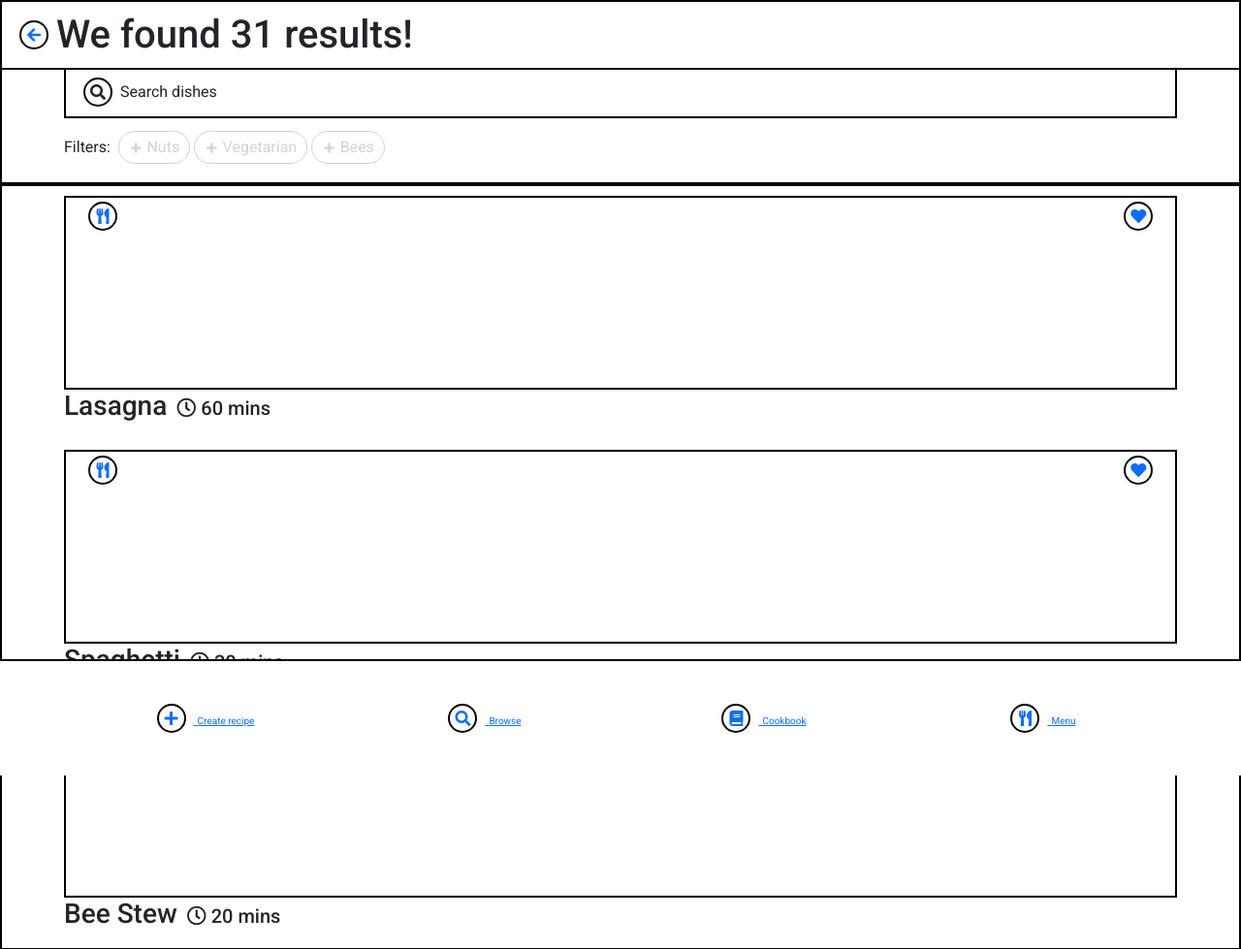
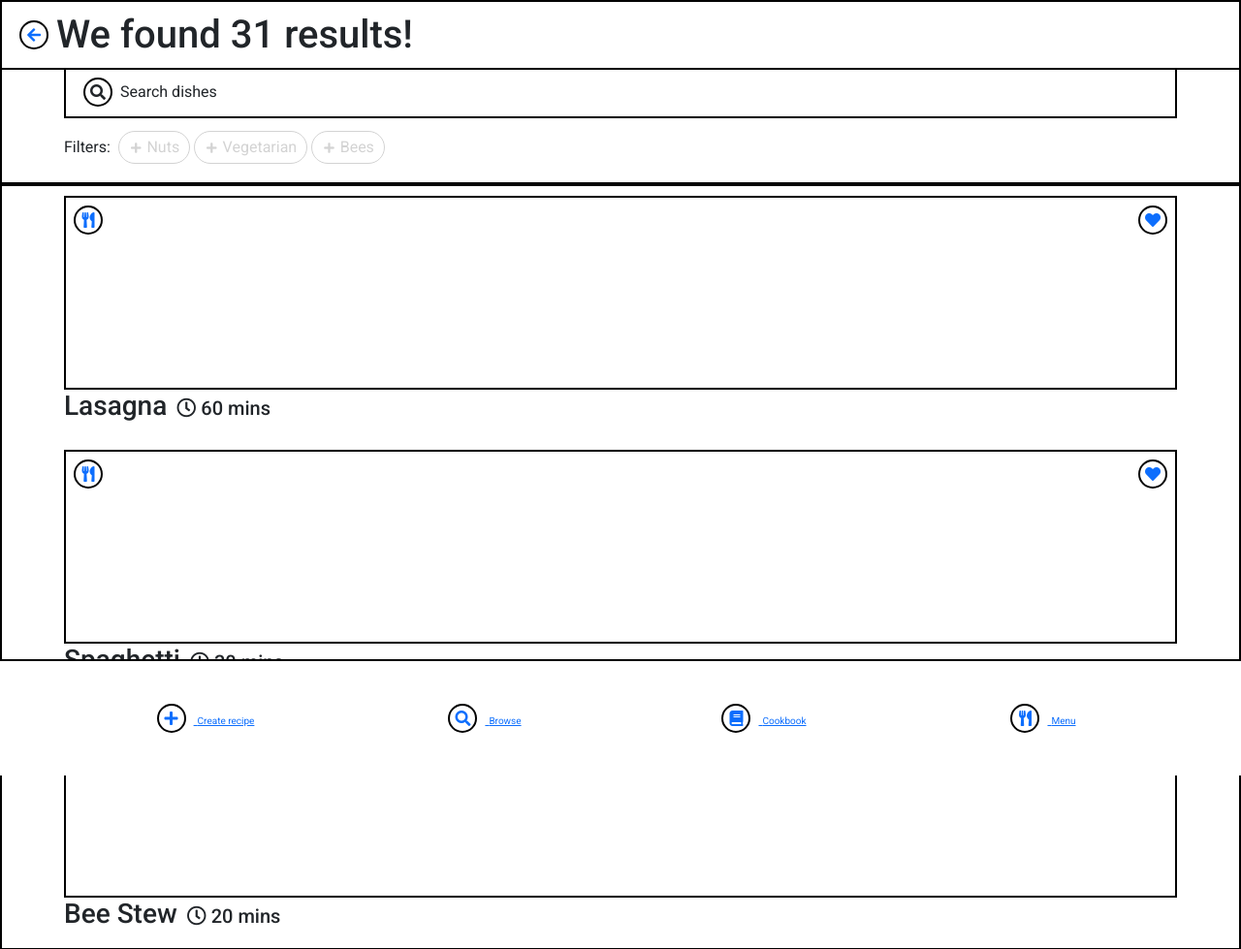
Before and after one commit to zoet24/crockpot-v1, a Flask app: page /browse_results in a window 1280 px wide. Shown: the top 979 px of the page at 97% size. Run offline with Flask 2, Linux system fonts and the light colour scheme; some libraries are stand-ins or nearby versions.

Commit message:
Add icon row and link to view recipe to recipe card block

```diff
--- a/app.py
+++ b/app.py
@@ -40,6 +40,11 @@ def add_recipe():
     return render_template("pages/add_recipe/add_recipe.html")
 
 
+@app.route("/view_recipe")
+def view_recipe():
+    return render_template("pages/view_recipe/view_recipe.html")
+
+
 @app.route("/browse")
 def browse():
     return render_template("pages/browse/browse.html")
--- a/static/css/components/recipe_cards.css
+++ b/static/css/components/recipe_cards.css
@@ -1,27 +1,34 @@
 .recipe-card-body {
     width: 100%;
     margin: 10px 0;
+    position: relative;
+}
+
+.recipe-card-icon-row {
+    width: 100%;
+    position: absolute;
+    top: 0;
+    left: 0;
 }
 
 .recipe-card-image {
     width: 100%;
     height: 200px;
-    position: relative;
     border: black solid 2px;
 }
 
 .recipe-card-icon {
     position: absolute;
-    top: 2%;
-    margin: 0;
 }
 
 .recipe-card-icon-left {
-    left: 2%;
+    left: 0;
+    margin: 10px 0 0 10px;
 }
 
 .recipe-card-icon-right {
-    right: 2%;
+    right: 0;
+    margin: 10px 10px 0 0;
 }
 
 .recipe-card-icon-timer {
--- a/templates/components/header.html
+++ b/templates/components/header.html
@@ -8,3 +8,4 @@
     </a>
     <h1>{{ header_text }}</h1>
 </header>
+<div class="header-spacer"></div>
--- a/templates/components/recipe_card.html
+++ b/templates/components/recipe_card.html
@@ -1,5 +1,5 @@
 <div class="recipe-card-body">
-    <div class="recipe-card-image">
+    <div class="recipe-card-icon-row">
         <a href="#">
             <i class="fas fa-utensils icon recipe-card-icon recipe-card-icon-left"></i>
         </a>
@@ -7,6 +7,9 @@
             <i class="fas fa-heart icon recipe-card-icon recipe-card-icon-right"></i>
         </a>
     </div>
+    <a href="{{ url_for('view_recipe') }}">
+        <div class="recipe-card-image"></div>
+    </a>
     <div class="recipe-card-text">
         <h3>{{ recipe_name }}</h3>
         <h5><i class="far fa-clock icon recipe-card-icon-timer"></i>{{ recipe_time }} mins</h5>
--- a/templates/pages/browse/browse.html
+++ b/templates/pages/browse/browse.html
@@ -9,7 +9,6 @@
     {% with header_text="Browse", header_link="/" %}
         {% include 'components/header.html' %}
     {% endwith %}
-    <div class="header-spacer"></div>
     <section class="container-section">
         <p>Search by:</p>
         {% include 'pages/browse/includes/switch_dish-ingredients.html' %}
--- a/templates/pages/browse_results/browse_results.html
+++ b/templates/pages/browse_results/browse_results.html
@@ -9,7 +9,6 @@
     {% with header_text="We found 31 results!", header_link="/" %}
         {% include 'components/header.html' %}
     {% endwith %}
-    <div class="header-spacer"></div>
     <section class="container-section">
         <div class="button-long">
             <i class="fas fa-search icon"></i>
```
Also changed, not shown: templates/pages/view_recipe/view_recipe.html (added, +15 -0 lines).
